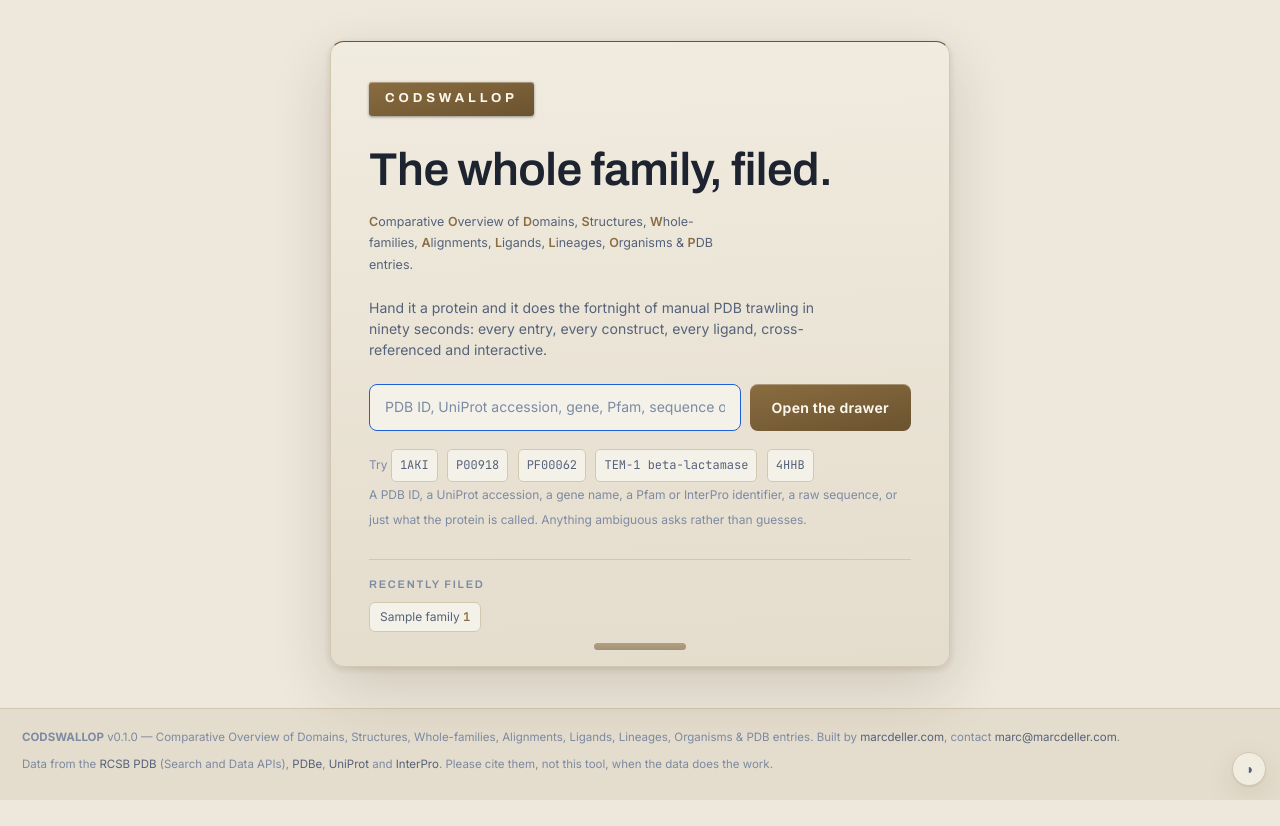
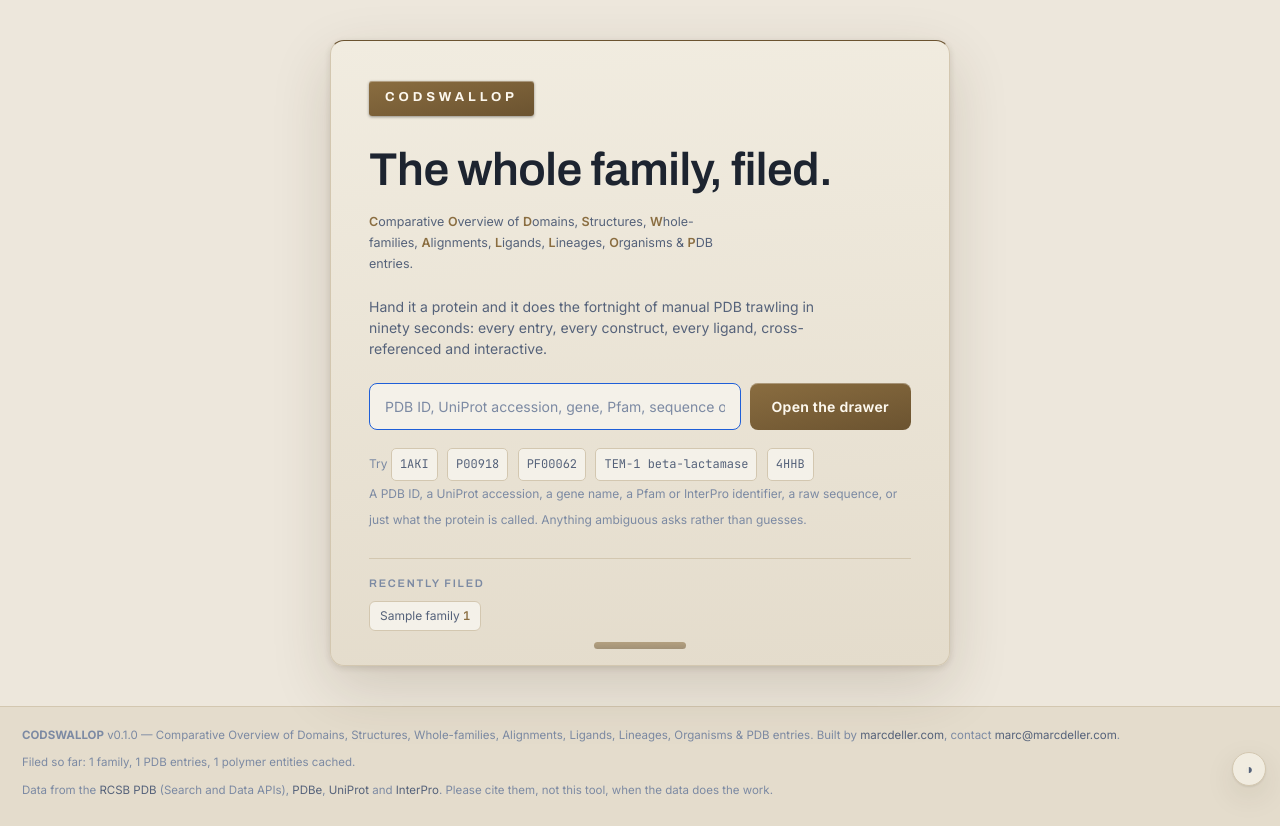
Before and after one commit to bellcheddar/CODSWALLOP, a Flask app: page / in a window 1280 px wide. Before the commit the page ends 800 px from the top, so only its background shows below. Run offline with Flask 3, Linux system fonts and the light colour scheme; tables that the repository leaves empty hold one stand-in row (values such as "Sample post").

Commit message:
Make the launcher beacon real, and deploy
/api/stats was declared as the per-app hit beacon in mdeller-landing's
apps.json, but nothing on any page requested it, so the launcher's hit count
would have read zero forever with nothing to indicate why. app.js now fetches
it on every page and puts what the archive holds in the footer, so the beacon
is an honest signal rather than a declaration.

Deliberately not a static asset: /static/ is served max-age=31536000,
immutable, so a returning reader never re-requests it and the count silently
undercounts.

Live at https://codswallop.mdeller.com (HTTP/2, own certificate, port 80
redirects). Cold family 6-8s, warm 0.3s, 327 kB gzipped on the wire.

Co-Authored-By: Claude Opus 5 <noreply@anthropic.com>
Claude-Session: https://claude.ai/code/session_01TYYYV9aGyWB9jsSWf4Cbdy

```diff
--- a/codswallop/static/app.js
+++ b/codswallop/static/app.js
@@ -1,8 +1,39 @@
 /* CODSWALLOP -- shared behaviour present on every page.
  *
- * Just the theme toggle so far. The family page's machinery lives in family.js and map.js,
- * because it needs the family data and this does not.
+ * The theme toggle, and the footer's "what is already filed" line. The family page's
+ * machinery lives in family.js and map.js, because it needs the family data and this does not.
  */
+
+/* What the archive already holds, in the footer of every page.
+ *
+ * This also IS the per-app hit beacon for the mdeller.com launcher, which counts a page view
+ * by watching the access log for a request only a rendering browser makes: a scanner fetches
+ * the HTML and stops. The beacon in apps.json is `^/api/stats\b`, so this fetch has to exist
+ * on every page and has to run after render, or the app's hit count reads zero forever with
+ * nothing to indicate why. It was declared as the beacon before anything called it.
+ *
+ * A static asset would be the easier beacon and a worse one: /static/ is served
+ * `max-age=31536000, immutable`, so a returning reader never re-requests it and the count
+ * silently undercounts.
+ */
+(function () {
+  "use strict";
+
+  fetch("/api/stats", { headers: { "Accept": "application/json" } })
+    .then(function (r) { return r.ok ? r.json() : null; })
+    .then(function (s) {
+      if (!s || !s.families) return;
+      var box = document.getElementById("filedStat");
+      if (!box) return;
+      var n = function (v) { return Number(v).toLocaleString("en-GB"); };
+      box.textContent = "Filed so far: " + n(s.families) + " famil" +
+        (s.families === 1 ? "y" : "ies") + ", " + n(s.entries) + " PDB entries, " +
+        n(s.entities) + " polymer entities cached.";
+      box.hidden = false;
+    })
+    .catch(function () { /* the footer line is decoration; never break a page for it */ });
+})();
+
 (function () {
   "use strict";
 
--- a/codswallop/templates/base.html
+++ b/codswallop/templates/base.html
@@ -29,6 +29,7 @@
       Whole-families, Alignments, Ligands, Lineages, Organisms &amp; PDB entries. Built by
       <a href="https://marcdeller.com" target="_blank" rel="noopener noreferrer">marcdeller.com</a>,
       contact <a href="mailto:marc@marcdeller.com">marc@marcdeller.com</a>.
+      <div class="sources" id="filedStat" hidden></div>
       <div class="sources">
         Data from the
         <a href="https://www.rcsb.org/" target="_blank" rel="noopener noreferrer">RCSB PDB</a>
```
Also changed, not shown: README.md.
